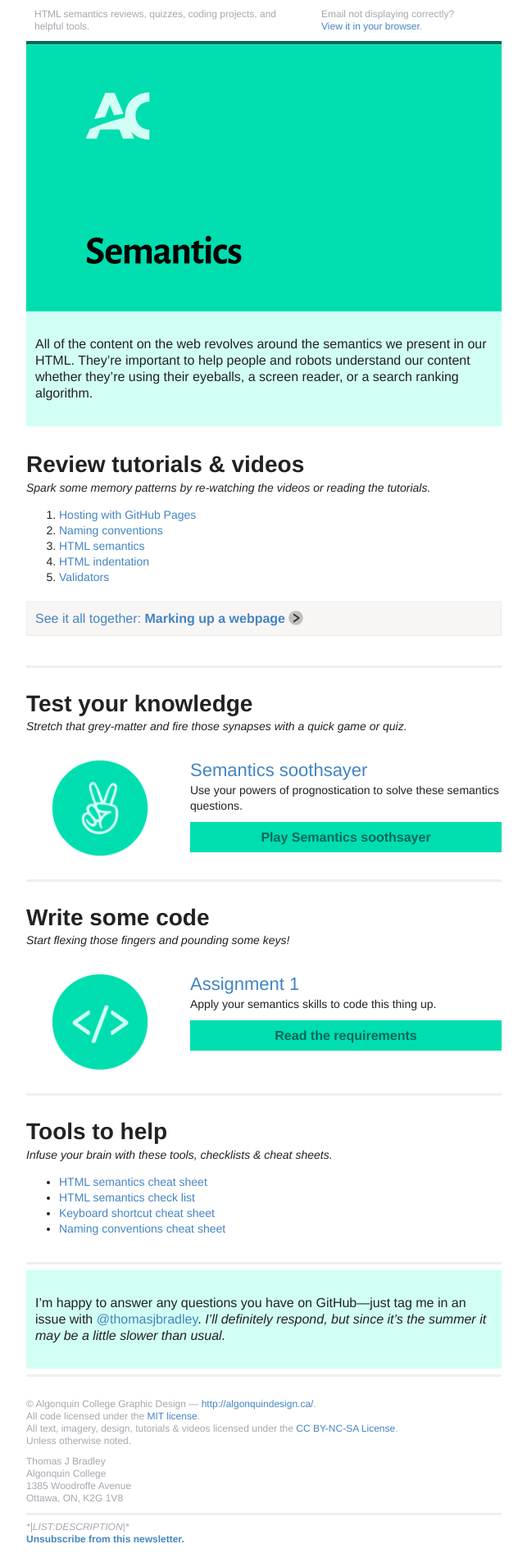
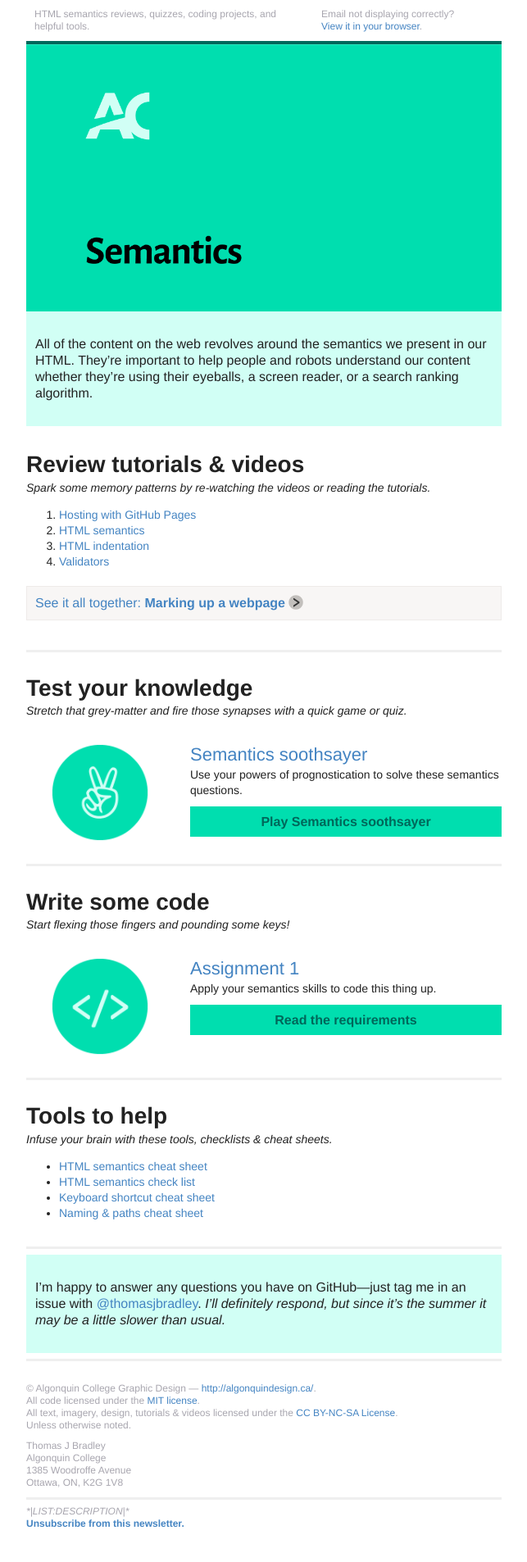
Before and after one commit to acgd-review-1st-year/email-newsletter, a Jekyll site: the page built from 1-may-semantics.md, in a window 1280 px wide. Shown: the whole page at 82% size, without its empty margins (318-961 px from the left). Built offline with Jekyll 4.4.1, drawn with Linux system fonts in a browser that asks for light colours.

Commit message:
Update links.

```diff
--- a/1-may-semantics.md
+++ b/1-may-semantics.md
@@ -6,7 +6,6 @@
 intro: All of the content on the web revolves around the semantics we present in our HTML. They’re important to help people and robots understand our content whether they’re using their eyeballs, a screen reader, or a search ranking algorithm.
 reviews:
   github-pages: Hosting with GitHub Pages
-  naming-conventions: Naming conventions
   html-semantics: HTML semantics
   html-indentation: HTML indentation
   validators: Validators
@@ -15,7 +14,7 @@
   url: marking-up-a-webpage
 test:
   name: Semantics soothsayer
-  url: http://thomasjbradley.github.com/semantics-soothsayer/
+  url: http://activities.learn-the-web.algonquindesign.ca/semantics-soothsayer/
   desc: Use your powers of prognostication to solve these semantics questions.
 code:
   name: Assignment 1
@@ -23,7 +22,7 @@
   desc: Apply your semantics skills to code this thing up.
 tools:
   html-semantics-cheat-sheet: HTML semantics cheat sheet
-  html-semantics-check-list: HTML semantics check list
+  html-semantics-checklist: HTML semantics check list
   keyboard-shortcut-cheat-sheet: Keyboard shortcut cheat sheet
-  naming-conventions-cheat-sheet: Naming conventions cheat sheet
+  naming-paths-cheat-sheet: Naming & paths cheat sheet
 ---
```
